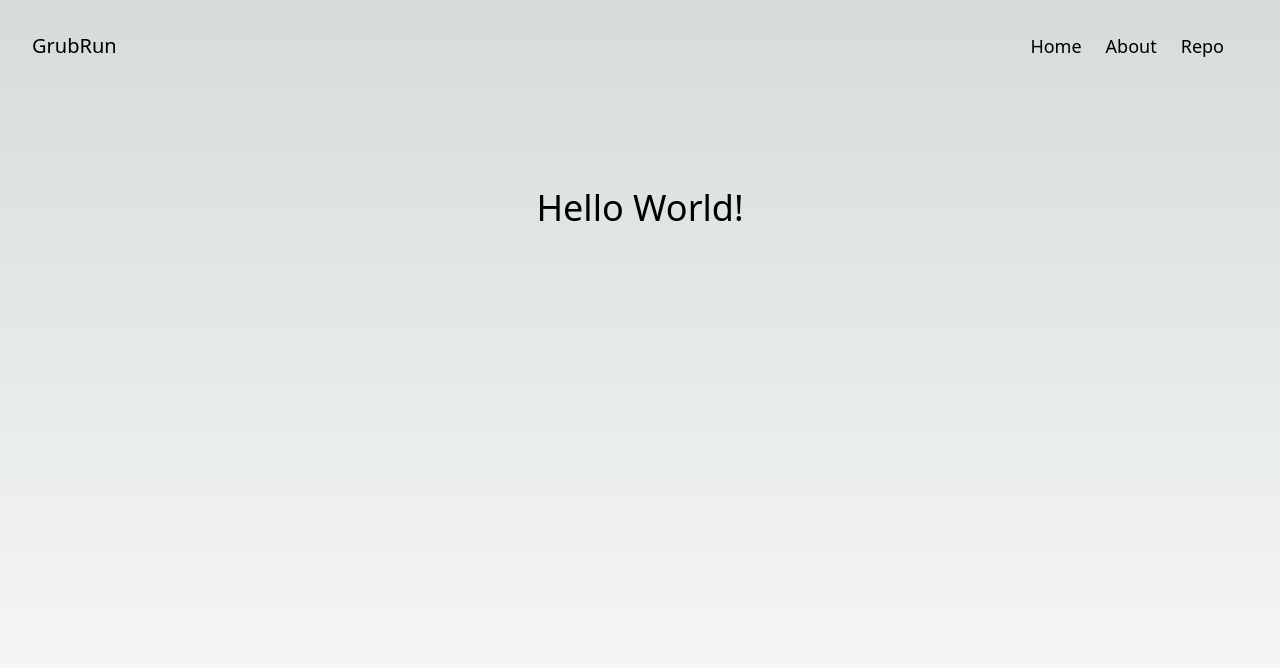
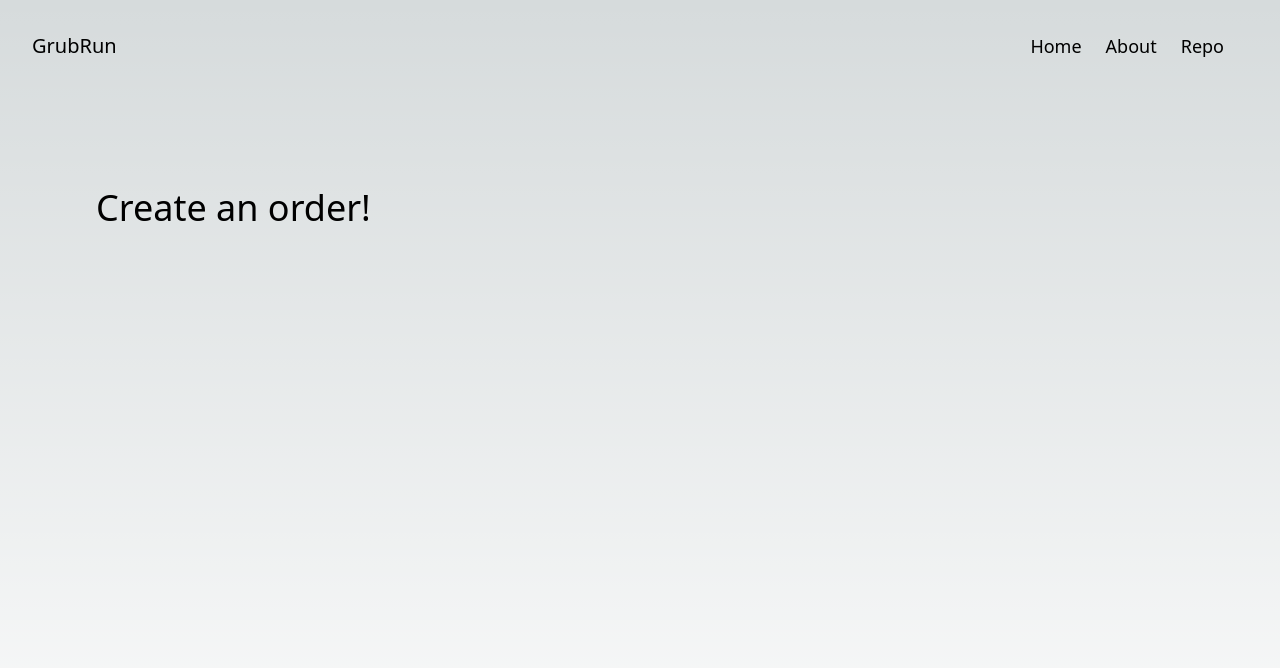
Before and after one commit to jonathanruiz/grubrun, a Next.js app: page / in a window 1280 px wide. Shown: the top 668 px of the page. Built offline with nearby package versions, Linux system fonts and the light colour scheme.

Commit message:
created NewOrder component and added react-hook-form library

```diff
--- /dev/null
+++ b/app/components/NewOrder.tsx
@@ -0,0 +1,21 @@
+import { useForm } from "react-hook-form";
+
+const NewOrder = () => {
+  // Create a form using react-hook-form that will ask for the following:
+  // 1. Your name
+  // 2. Your email
+  // 3. Max order size
+  // 4. When are you leaving?
+
+  // When the form is submitted, it should call the createOrder function
+
+  const {
+    handleSubmit,
+    watch,
+    formState: { errors },
+  } = useForm();
+
+  return <div>Form</div>;
+};
+
+export default NewOrder;
--- a/app/page.tsx
+++ b/app/page.tsx
@@ -1,7 +1,7 @@
 const Home = () => {
   return (
-    <main className="flex min-h-screen flex-col items-center justify-between p-24">
-      <h2 className="text-4xl">Hello World!</h2>
+    <main className="flex min-h-screen flex-col justify-between p-24">
+      <h2 className="text-4xl">Create an order!</h2>
     </main>
   );
 };
--- a/package.json
+++ b/package.json
@@ -19,6 +19,7 @@
     "postcss": "8.4.21",
     "react": "18.2.0",
     "react-dom": "18.2.0",
+    "react-hook-form": "^7.43.9",
     "tailwindcss": "3.3.1",
     "typescript": "5.0.4"
   }
```
Also changed, not shown: 1 other file (tests, documents, lock files or other folders).
